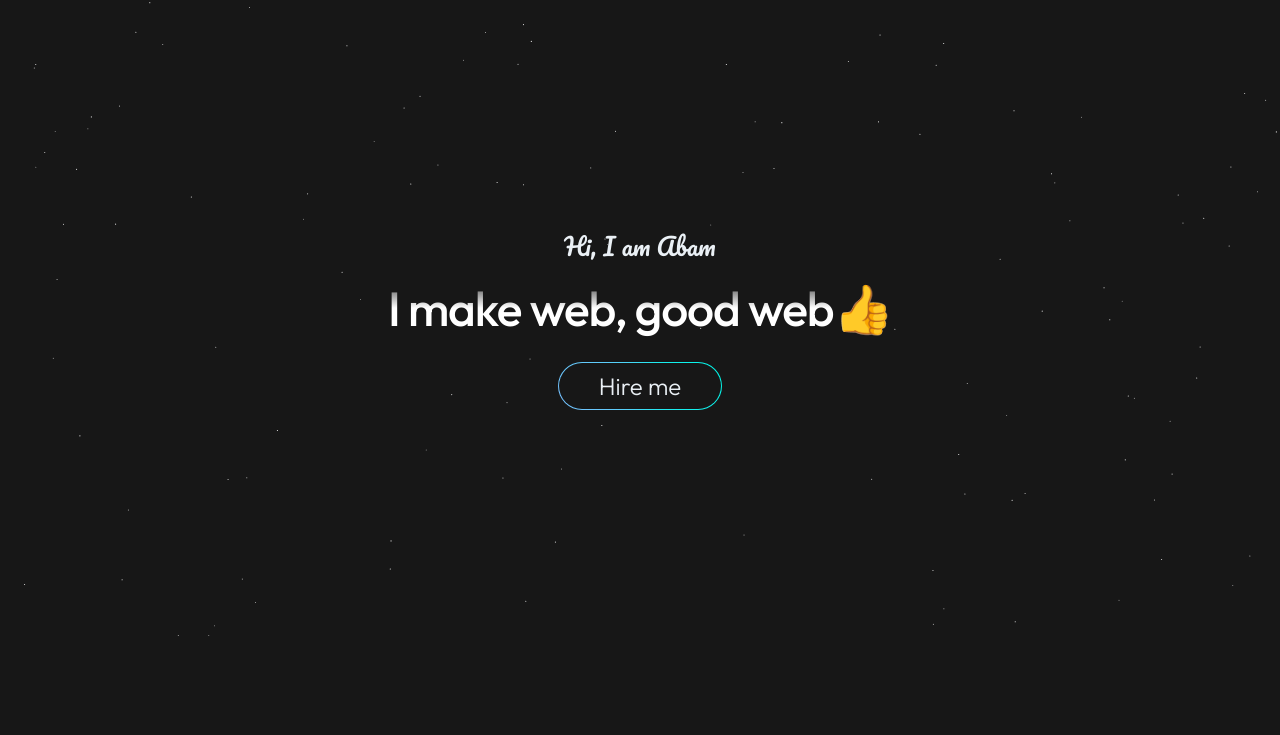
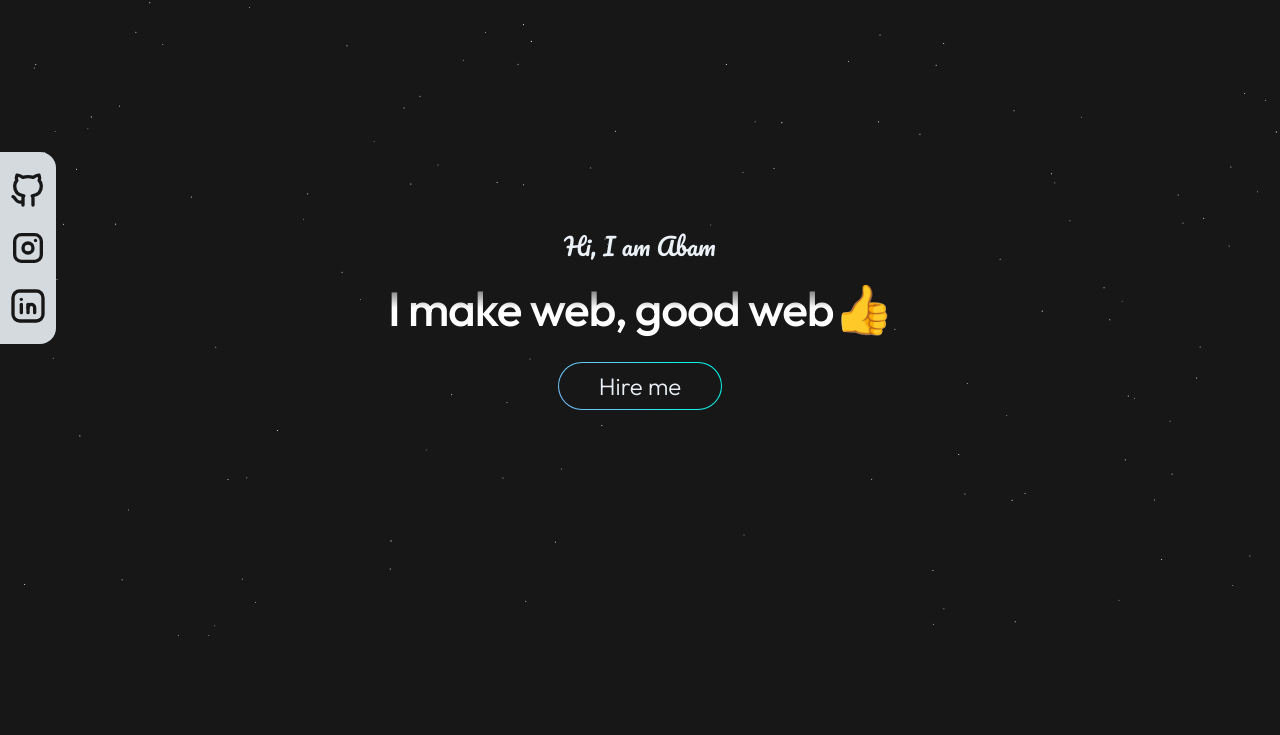
Before and after one commit to Zulfaabam/portfolio-v2, a Next.js app: page / in a window 1280 px wide. Shown: the top 735 px of the page. Built offline with nearby package versions, Linux system fonts and the light colour scheme.

Commit message:
create floating socmed bar

```diff
--- a/src/app/page.tsx
+++ b/src/app/page.tsx
@@ -1,11 +1,13 @@
 import About from '@/components/about';
 import FeaturedProjects from '@/components/featured-projects';
+import FloatingSocmed from '@/components/floating-socmed';
 import Hero from '@/components/hero';
 import TellMeSection from '@/components/tell-me';
 
 export default function Homepage() {
   return (
-    <>
+    <div className='relative'>
+      <FloatingSocmed />
       <Hero />
       <div className='w-full bg-gradient-to-b from-dark via-dark to-black'>
         <About />
@@ -14,6 +16,6 @@ export default function Homepage() {
       <div className='bg-earth-from-space w-full bg-cover bg-no-repeat'>
         <TellMeSection />
       </div>
-    </>
+    </div>
   );
 }
--- /dev/null
+++ b/src/components/floating-socmed.tsx
@@ -0,0 +1,36 @@
+import {
+  IconBrandGithub,
+  IconBrandInstagram,
+  IconBrandLinkedin,
+} from '@tabler/icons-react';
+
+export default function FloatingSocmed() {
+  return (
+    <div className='fixed left-0 top-1/4 z-20 flex h-48 w-14 -translate-y-1/4 flex-col items-center justify-evenly rounded-r-2xl bg-fg/90'>
+      <a
+        href='https://github.com/Zulfaabam'
+        target='_blank'
+        rel='noopener noreferrer'
+        className='transition-all duration-300 hover:translate-x-1'
+      >
+        <IconBrandGithub size={40} color='#171717' />
+      </a>
+      <a
+        href='https://www.instagram.com/zfaabam/'
+        target='_blank'
+        rel='noopener noreferrer'
+        className='transition-all duration-300 hover:translate-x-1'
+      >
+        <IconBrandInstagram size={40} color='#171717' />
+      </a>
+      <a
+        href='https://www.linkedin.com/in/zulfa-fatah-akbar-ahmad/'
+        target='_blank'
+        rel='noopener noreferrer'
+        className='transition-all duration-300 hover:translate-x-1'
+      >
+        <IconBrandLinkedin size={40} color='#171717' />
+      </a>
+    </div>
+  );
+}
```
